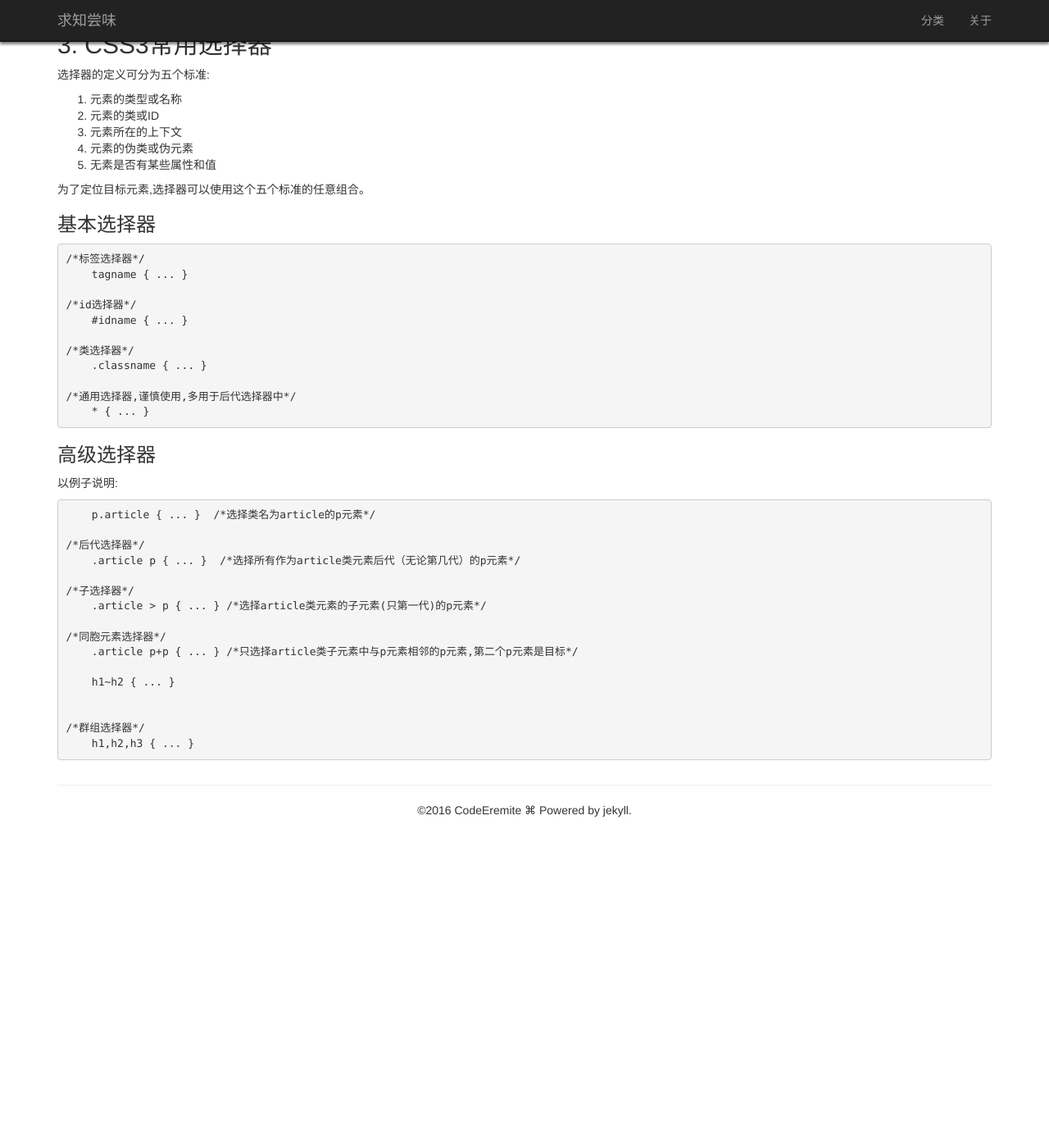
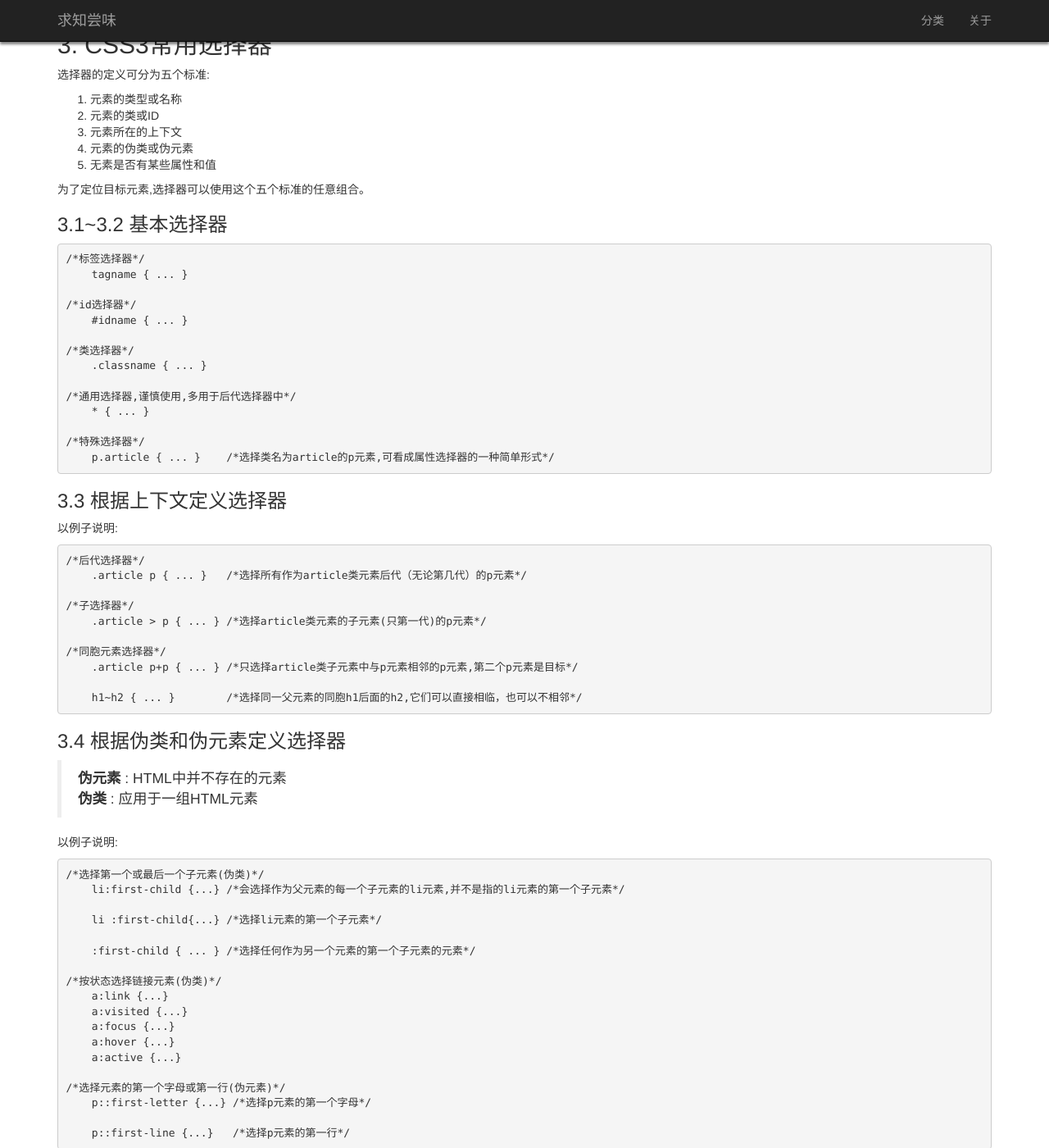
Before and after one commit to CodeEremite/codeeremite.github.io, a Jekyll site: the page built from _posts/2015-12-28-about-css3.md, in a window 1280 px wide and 1400 px high, scrolled down 868 px. Shown: the whole window at 82% size. Built offline with Jekyll 4.4.1, drawn with Linux system fonts in a browser that asks for light colours; nearby versions of some CDN libraries; before the commit the page ends 1876 px from its top, so only the background shows below that; some of the changed text lies outside the part shown.

Commit message:
update former notes

```diff
--- a/_posts/2015-12-28-about-css3.md
+++ b/_posts/2015-12-28-about-css3.md
@@ -1,15 +1,17 @@
 ---
 layout:      default
-title:       CSS3笔记
+title:       CSS3应知应会
 keywords:    CSS3
-description: 折腾本站的时候，才第一次真正的使用html5、css3，看了《HTML5和CSS3基础教程》，以为也不过如此。信心满满的开始折腾，却碰了一鼻子灰。知道的越多才发现不知道的越多。本文主要记载折腾过程中学到的一些知识，权当笔记了。
-categories:  [css3]
+description: 折腾本博客的时候，才第一次真正的使用HTML5、CSS3，看过《HTML5和CSS3基础教程》，以为不过如此。 信心满满的开始折腾，却碰了一鼻子灰。知道的越多才发现不知道的越多。 本文主要记载折腾过程中学到的以及自己易忘的一些知识，作为备忘。
+categories:  [CSS3]
 tags:        CSS3
 ---
 
-# CSS3笔记
+# CSS3应知应会
 
-折腾本站的时候，才第一次真正的使用html5、css3，看了《HTML5和CSS3基础教程》，以为也不过如此。信心满满的开始折腾，却碰了一鼻子灰。知道的越多才发现不知道的越多。本文主要记载折腾过程中学到的一些知识，权当笔记了。
+折腾本博客的时候，才第一次真正的使用HTML5、CSS3，看过《HTML5和CSS3基础教程》，以为不过如此。
+信心满满的开始折腾，却碰了一鼻子灰。知道的越多才发现不知道的越多。
+本文主要记载折腾过程中学到的以及自己易忘的一些知识，作为备忘。
 
 ## 1. 关于布局模型
 
@@ -65,7 +67,7 @@
 
 为了定位目标元素,选择器可以使用这个五个标准的任意组合。
 
-### 基本选择器
+### 3.1~3.2 基本选择器
 
     /*标签选择器*/
         tagname { ... }
@@ -79,14 +81,15 @@
     /*通用选择器,谨慎使用,多用于后代选择器中*/
         * { ... }
 
-### 高级选择器
+    /*特殊选择器*/
+        p.article { ... }    /*选择类名为article的p元素,可看成属性选择器的一种简单形式*/
+
+### 3.3 根据上下文定义选择器
 
 以例子说明:
 
-        p.article { ... }  /*选择类名为article的p元素*/
-
     /*后代选择器*/
-        .article p { ... }  /*选择所有作为article类元素后代（无论第几代）的p元素*/
+        .article p { ... }   /*选择所有作为article类元素后代（无论第几代）的p元素*/
 
     /*子选择器*/
         .article > p { ... } /*选择article类元素的子元素(只第一代)的p元素*/
@@ -94,8 +97,72 @@
     /*同胞元素选择器*/
         .article p+p { ... } /*只选择article类子元素中与p元素相邻的p元素,第二个p元素是目标*/
 
-        h1~h2 { ... }
+        h1~h2 { ... }        /*选择同一父元素的同胞h1后面的h2,它们可以直接相临，也可以不相邻*/
 
+### 3.4 根据伪类和伪元素定义选择器
 
-    /*群组选择器*/
-        h1,h2,h3 { ... }
+> **伪元素** : HTML中并不存在的元素
+> **伪类**   : 应用于一组HTML元素
+
+以例子说明:
+
+    /*选择第一个或最后一个子元素(伪类)*/
+        li:first-child {...} /*会选择作为父元素的每一个子元素的li元素,并不是指的li元素的第一个子元素*/
+
+        li :first-child{...} /*选择li元素的第一个子元素*/
+
+        :first-child { ... } /*选择任何作为另一个元素的第一个子元素的元素*/
+
+    /*按状态选择链接元素(伪类)*/
+        a:link {...}
+        a:visited {...}
+        a:focus {...}
+        a:hover {...}
+        a:active {...}
+
+    /*选择元素的第一个字母或第一行(伪元素)*/
+        p::first-letter {...} /*选择p元素的第一个字母*/
+
+        p::first-line {...}   /*选择p元素的第一行*/
+
+注:
+
+1. 为避免链接处于多种状态时覆盖属性请按示例顺序定义样式
+2. `:hover`,`:active`也可对其他元素使用，如`p`
+
+3. CSS3中伪元素的语法是两个双引号,以与伪类区分，如`::first-letter`。各大浏览器均支持,推荐这种用法
+4. CSS3中伪元素有4个: `::first-line`,`::first-letter`,`::before`,`::after`
+
+### 3.5 根据元素属性或属性值选择元素
+
+> CSS提供了多种方法匹配属性和属性值，包括只检查属性名、检查全部或部分属性值
+> 如果在选择器中忽略属性值，就可以为具有给定属性的元素应用样式,而不管具体的属性值是什么
+
+以例子说明:
+
+    p[class] {...}            /*选择具有class属性的段落*/
+    p[class="article"]{...}   /*选择属性值为article的段落,效果同 p.article {...}*/
+    a[href][title="time"]{...}/*选择既有href属性也有title属性并且title属性值为time的a元素*/
+
+属性选择器参考表
+
+    [att]                     /*不论具体值是什么*/
+    [att="value"]             /*完全匹配指定属性值*/
+    [att~="value"]            /*属性值是以空格隔开的多个单词，其中一个完全匹配指定的值
+    [att|="value"]            /*属性值以value开头*/
+    [att^="value"]            /*属性值以value开头,value为完整的单词或单词的一部分*/
+    [att$="value"]            /*属性值以value结尾,value为完整的单词或单词的一部分*/
+    [att*="value"]            /*value为属性值的子字符串*/
+
+### 群组选择器(为多个选择器同时定义样式)
+
+**将相同的样式规则应用于多个元素，可以使用组合选择器一次性设置样式**
+
+> 可以列出任意数量的单独选择器，只需用逗号分隔即可。
+
+如:
+
+    h1,
+    h2 {...}
+
+注: **不同选择器不一定非得单独成行，但为每个选择器单独成行更具可读性**
```
Also changed, not shown: _posts/2015-12-24-vim-resources.md (+21 -12 lines), _posts/2016-02-14-apache2-config.md (+4 -2 lines).
